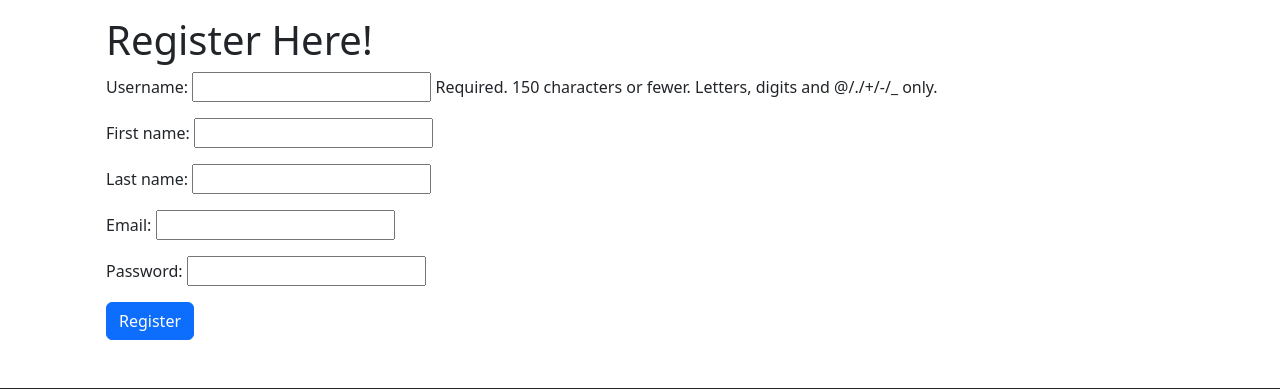
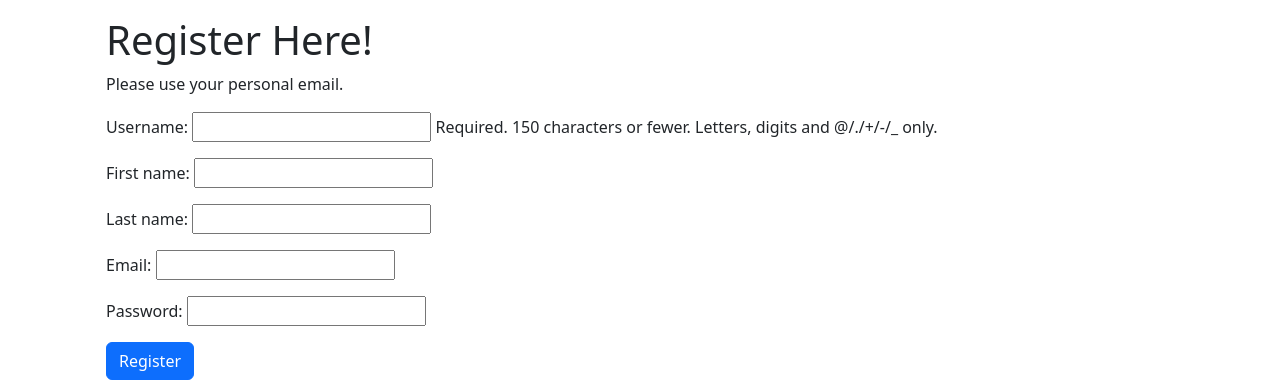
Before and after one commit to gabo963/Couparking, a Django app: page /coupark/register/ in a window 1280 px wide. Shown: the part 57-446 px from the top of the page. Run offline with Django 4.2, Linux system fonts and the light colour scheme.

Commit message:
registration message

```diff
--- a/templates/coupark/registration.html
+++ b/templates/coupark/registration.html
@@ -12,6 +12,8 @@
         <h1>Thank you for registering!</h1>
       {% else %}
         <h1>Register Here!</h1>
+
+        <p>Please use your personal email.</p>
         <form enctype="multipart/form-data" method="POST" >
 
           {% csrf_token %}
```
